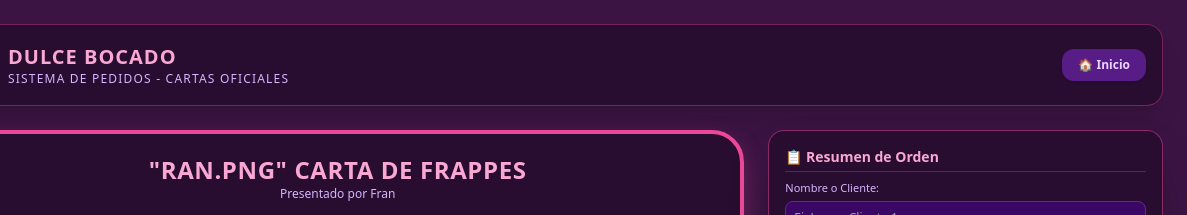
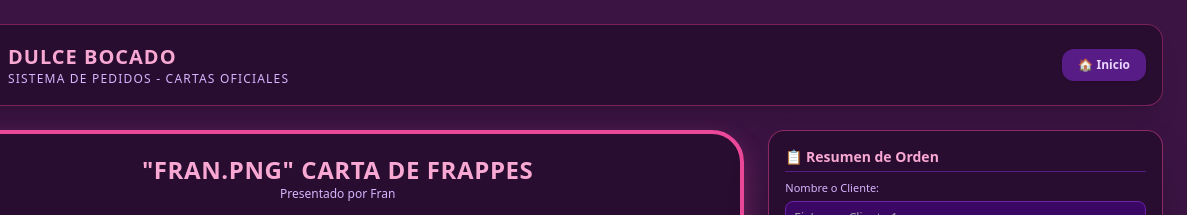
Before and after one commit to DarquetAlexis/db-pos-ap, a plain HTML site: page mesero.html in a window 1280 px wide. Shown: the top 215 px of the page, 93-1280 px from the left. Drawn offline with nearby package versions, Linux system fonts and the light colour scheme.

Commit message:
Update mesero.html

```diff
--- a/mesero.html
+++ b/mesero.html
@@ -42,7 +42,7 @@
             <!-- 1. CARTA DE FRAPPES (Réplica exacta de tu imagen) -->
             <div class="bg-dark-overlay p-5 marco-rosa space-y-4">
                 <div class="text-center">
-                    <h2 class="text-2xl font-black text-pink-300 tracking-wide uppercase">"ran.png" Carta de Frappes</h2>
+                    <h2 class="text-2xl font-black text-pink-300 tracking-wide uppercase">"fran.png" Carta de Frappes</h2>
                     <p class="text-xs text-purple-300">Presentado por Fran</p>
                 </div>
 
```
